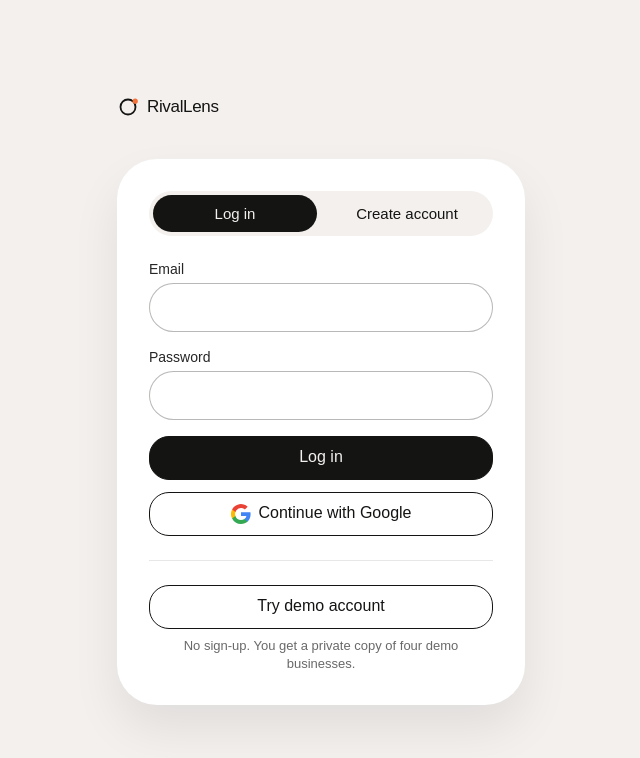
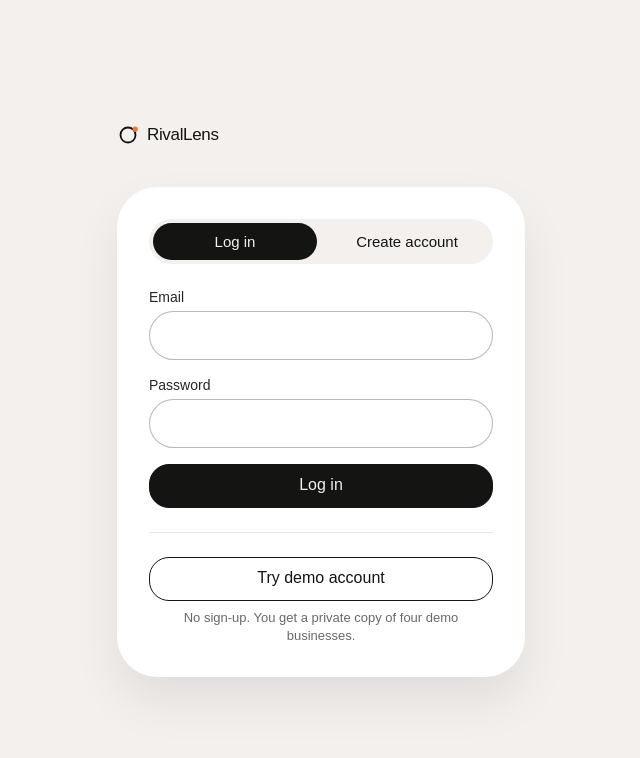
Before and after one commit to Niranjan-cyber/rivallens, a Next.js app in the folder web/: page /login in a window 1280 px wide. Shown: the top 758 px of the page, without its empty margins (319-959 px from the left). Built offline with nearby package versions, Linux system fonts and the light colour scheme; no server answers; a web font is replaced by a local one.

Commit message:
B14a: email and password only (Google sign-in removed, D-82)

```diff
--- a/web/app/login/page.tsx
+++ b/web/app/login/page.tsx
@@ -53,12 +53,6 @@
     setMessage(error ? error.message : `Sent again to ${unconfirmed}.`);
   }
 
-  async function google() {
-    setMessage(null);
-    const { error } = await supabase.auth.signInWithOAuth({ provider: "google", options: { redirectTo: callback() } });
-    if (error) setMessage(error.message.includes("not enabled") ? "Google sign-in isn't switched on yet. Use email for now." : error.message);
-  }
-
   async function tryDemo() {
     setBusy("demo");
     setMessage(null);
@@ -106,11 +100,6 @@
             {busy === "form" ? "Working…" : mode === "login" ? "Log in" : "Create account"}
           </button>
         </form>
-        <button type="button" onClick={google} disabled={busy !== null}
-          className="mt-3 flex min-h-11 w-full items-center justify-center gap-2 rounded-btn border-[1.5px] border-ink bg-white text-[16px] font-medium disabled:opacity-60">
-          <svg aria-hidden viewBox="0 0 24 24" className="h-5 w-5"><path fill="#4285F4" d="M23.5 12.3c0-.8-.1-1.6-.2-2.3H12v4.4h6.5a5.6 5.6 0 0 1-2.4 3.6v3h3.9c2.3-2.1 3.5-5.2 3.5-8.7Z"/><path fill="#34A853" d="M12 24c3.2 0 6-1.1 8-2.9l-3.9-3c-1.1.7-2.5 1.2-4.1 1.2-3.1 0-5.8-2.1-6.7-5H1.3v3.1A12 12 0 0 0 12 24Z"/><path fill="#FBBC05" d="M5.3 14.3a7.2 7.2 0 0 1 0-4.6V6.6h-4a12 12 0 0 0 0 10.8l4-3.1Z"/><path fill="#EA4335" d="M12 4.8c1.8 0 3.4.6 4.6 1.8l3.4-3.4A12 12 0 0 0 1.3 6.6l4 3.1c.9-2.9 3.6-4.9 6.7-4.9Z"/></svg>
-          Continue with Google
-        </button>
         {message && (
           <p role="alert" className="mt-4 rounded-btn bg-canvas p-4 text-[14px]">
             {message}
```
Also changed, not shown: 6 other files (tests, documents, lock files or other folders).
